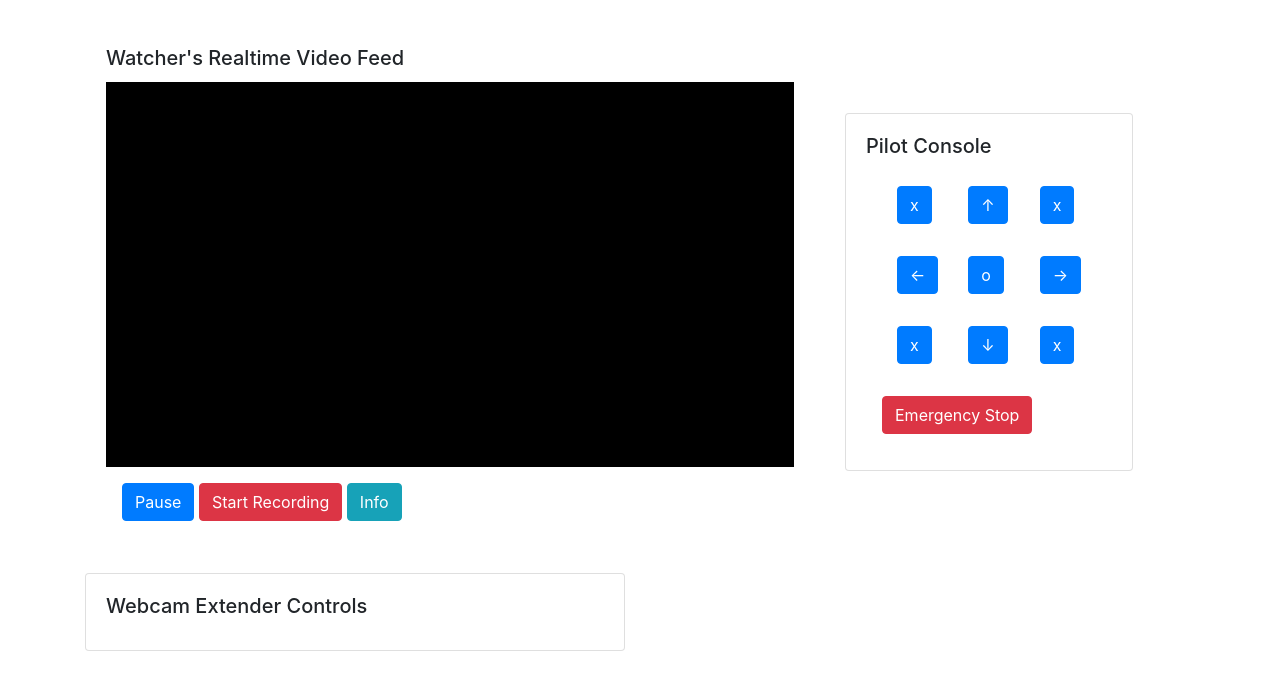
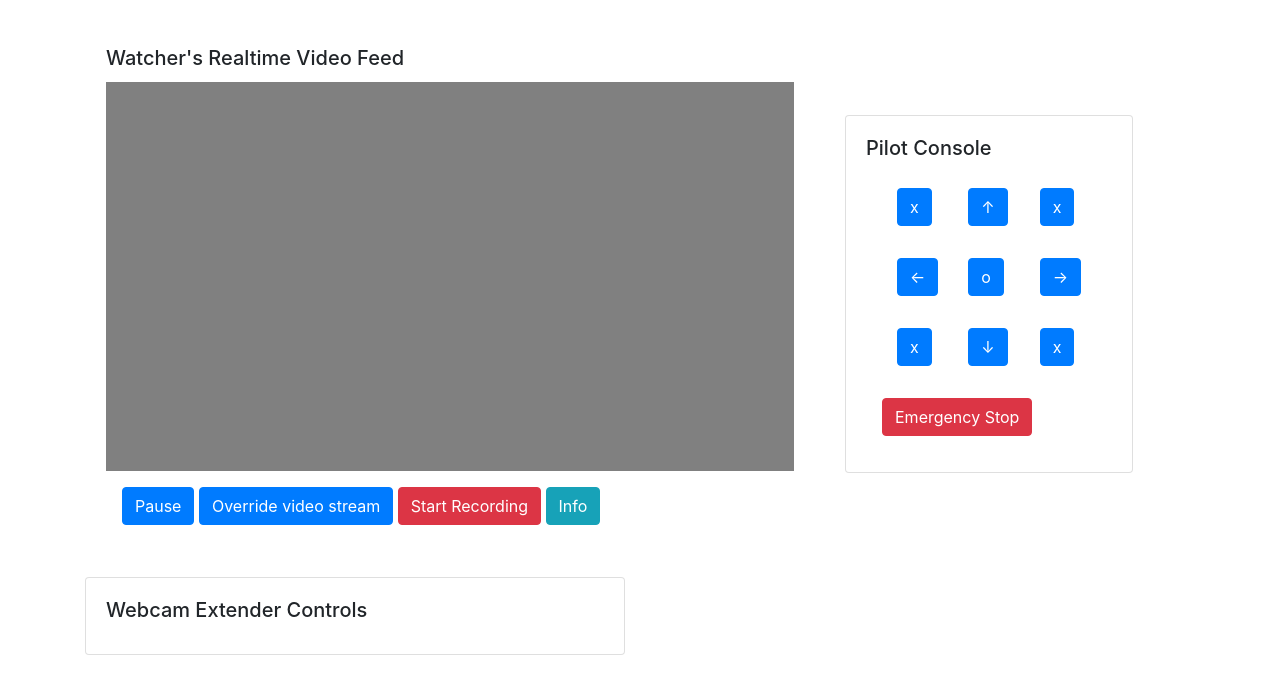
Before and after one commit to MattiaPeiretti/TVG, a Flask app: page /pilot-console in a window 1280 px wide. Shown: the part 56-750 px from the top of the page. Run offline with Flask 2, Linux system fonts and the light colour scheme; some libraries are stand-ins or nearby versions.

Commit message:
📦 Stepping stones for webcam intergation

```diff
--- a/GUI/app.py
+++ b/GUI/app.py
@@ -42,4 +42,5 @@ def create_app(test_config=None):
     return app
 
 app = create_app()
-app.run(debug=True);
+
+app.run(host= '0.0.0.0', debug=True);
--- a/GUI/routes.py
+++ b/GUI/routes.py
@@ -1,5 +1,6 @@
 import flask
 from settingsHandler import SettingsHandler
+from videoGrabber.camera import VideoCamera
 
 settings_handler = SettingsHandler()
 
@@ -14,3 +15,15 @@ def settings_route():
     settings_data = settings_handler.get_json_settings_data()
 
     return flask.render_template("settings.html", settings=settings_data)
+
+def gen(camera):
+    while True:
+        #get camera frame
+        frame = camera.get_frame()
+        yield(b'--frame\r\n' b'Content-Type: image/jpeg\r\n\r\n' +
+			bytearray(frame) + b'\r\n')
+
+@router.route('/video_feed')
+def video_feed():
+    return flask.Response(gen(VideoCamera()),
+                    mimetype='multipart/x-mixed-replace; boundary=frame')
--- a/GUI/templates/console.html
+++ b/GUI/templates/console.html
@@ -1,18 +1,20 @@
 {% extends "layout.html" %}
 {% block title %} Console {% endblock %}
 {% block content %}
+
 <div class="container" style="margin-top: 10px;">
     <div class="row">
         <div class="col-lg-8 p-3">
             <div class="card-fluid" style="">
                 <div class="card-body">
                     <h5 class="card-title">Watcher's Realtime Video Feed</h5>
-                    <div class="videoStream"
-                        style="height: 0px; width: 100%!important; padding-bottom: 56%; background-color: black">
+                    <img class="feed" src="" style="width: 100%;">
+                    <div class="feedPlaceholder" style="height: 0; padding-bottom: 56.6%; background-color: gray; width: 100%;">
 
                     </div>
                     <div class="buttons p-3">
                         <button type="button" class="btn btn-primary">Pause</button>
+                        <button type="button" class="btn btn-primary override-stream">Override video stream</button>
                         <button type="button" class="btn btn-danger">Start Recording</button>
                         <button type="button" class="btn btn-info">Info</button>
                     </div>
@@ -68,4 +70,30 @@
         </div>
     </div>
 </div>
+<script>
+    const videoFeed = "/video_feed"
+
+    let requestVideoButton = document.querySelector(".override-stream")
+    let feed = document.querySelector('.feed')
+    let videoPlaceholder = document.querySelector('.feedPlaceholder')
+
+    requestVideoButton.addEventListener("click", ()=>{
+        if (feed.style.display === "block") {
+            feed.src = "";
+            videoPlaceholder.style.display = "block";
+            feed.style.display = "none";
+            requestVideoButton.innerHTML = "Override video stream";
+        } else {
+            feed.src = videoFeed;
+            feed.style.display = "block";
+            videoPlaceholder.style.display = "none";
+            requestVideoButton.innerHTML = "Cease video stream";
+        }
+    });
+</script>
+<style>
+    .feed {
+        display: none;
+    }
+</style>
 {% endblock %}
--- a/GUI/templates/layout.html
+++ b/GUI/templates/layout.html
@@ -1,6 +1,7 @@
 <html>
 
 <head>
+    <meta name="viewport" content="width=device-width, initial-scale=1.0">
     <!-- Bootstrap CSS -->
     <link rel="stylesheet" href="https://stackpath.bootstrapcdn.com/bootstrap/4.3.1/css/bootstrap.min.css"
         integrity="sha384-ggOyR0iXCbMQv3Xipma34MD+dH/1fQ784/j6cY/iJTQUOhcWr7x9JvoRxT2MZw1T" crossorigin="anonymous">
```
Also changed, not shown: videoGrabber/camera.py (added, +22 -0 lines).
